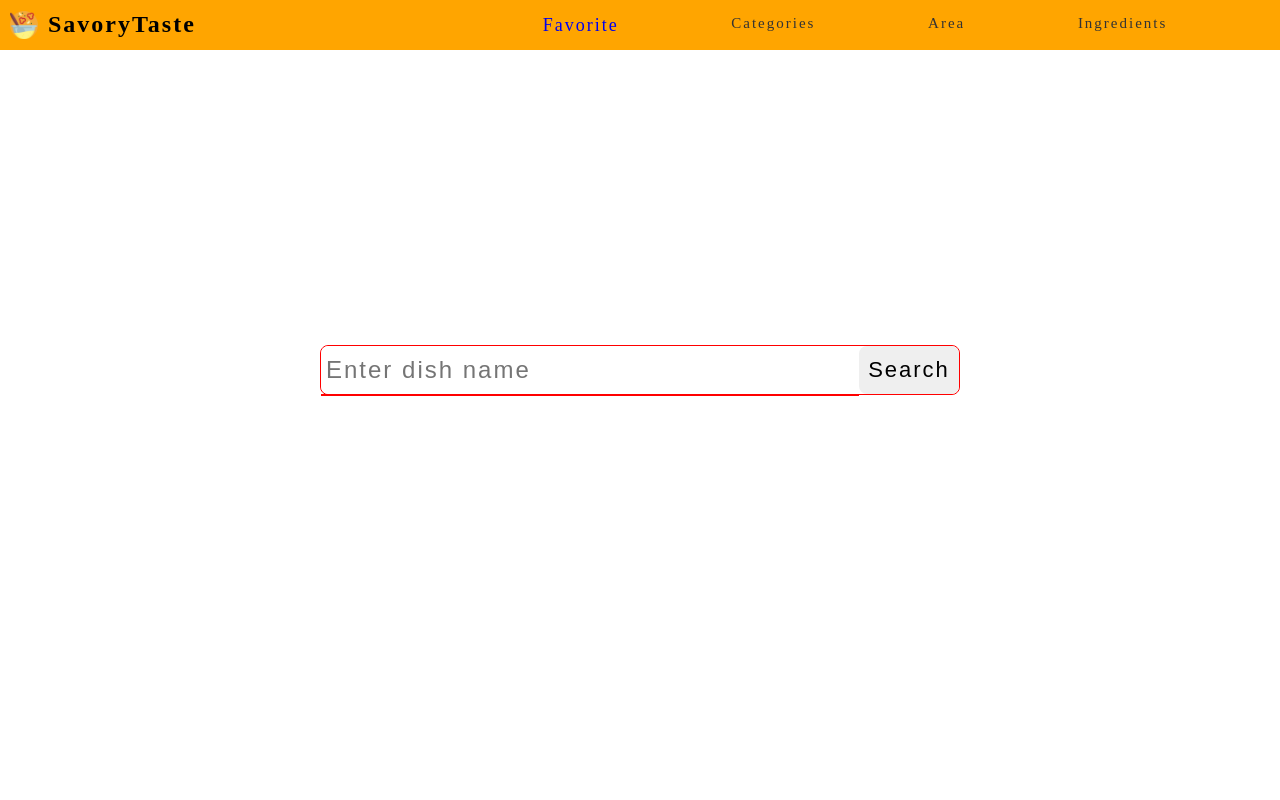
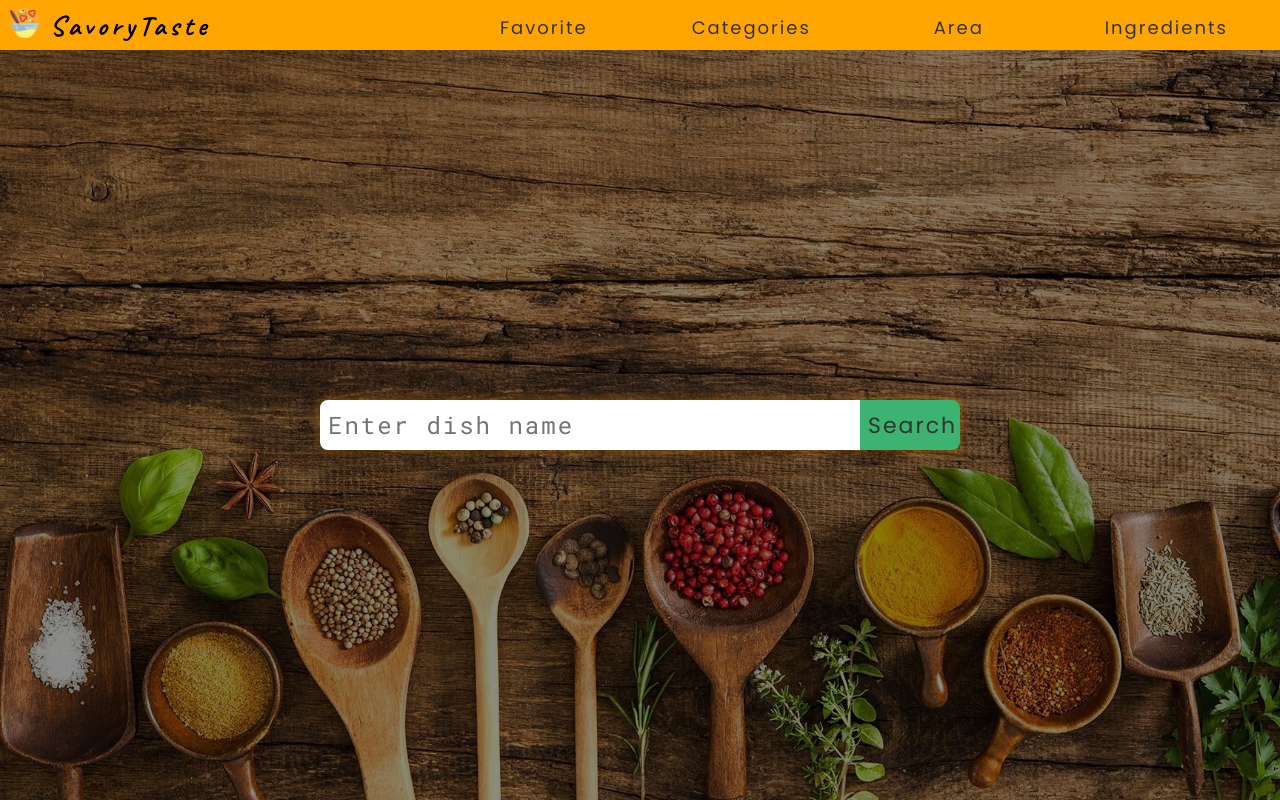
Before and after one commit to dharmendra2802/MealApp, a plain HTML site: page index.html in a window 1280 px wide. Drawn offline with Linux system fonts and the light colour scheme; a web font is replaced by a local one.

Commit message:
basic function/style done

```diff
--- a/css/section/header.css
+++ b/css/section/header.css
@@ -19,12 +19,14 @@
 }
 .navbar-logo img
 {
-    width: 28px;
-    height: 28px;
+    width: 30px;
+    height: 30px;
 }
 .navbar-logo h1{
-    letter-spacing: 2px;
+    letter-spacing: 4px;
     margin-left: 10px;
+    font-family: var(--logoFont);
+    font-size: 28px;
 }
 .navbar-menu
 {
@@ -35,13 +37,26 @@
     list-style: none;
     display: flex;
     justify-content: space-evenly;
-    gap: 10px;
 }
 .navbar-menu .navbar-menu-list .navbar-menu-list__item
 {
-    font-size: 15px;
+    padding: 0px 5px;
+    flex: 1;
+    height: 50px;
+    display: flex;
+    align-items: center;
+    justify-content: center;
+}
+
+.navbar-menu .navbar-menu-list .navbar-menu-list__item:hover
+{
+    background-color: #FFBE40;
+}
+a
+{
+    font-family: var(--headFont);
+    font-size: 16px;
     letter-spacing: 2px;
     cursor: pointer;
     color: var(--text);
-    font-size: 400;
 }
--- a/css/style.css
+++ b/css/style.css
@@ -1,3 +1,8 @@
+
+/* font */
+@import url('https://fonts.googleapis.com/css2?family=Caveat:wght@700&family=Poppins&family=Roboto+Mono&family=Ysabeau+Infant:ital@1&display=swap');
+
+/* sections */
 @import url('/css/section/header.css');
 @import url('/css/section/maincontent.css');
 @import url('/css/section/infoMeal.css');
@@ -18,8 +23,17 @@
     --accent: #3CB371;
     --text: #333;
     --action: #dc143c;
+    --logoFont : 'Caveat', cursive;
+    --headFont: 'Poppins', sans-serif;
+    --subheadFont : 'Roboto Mono', monospace;
+    --paraFont: 'Ysabeau Infant', sans-serif;
 }
 
+body
+{
+    width: 100vw;
+    height: calc(100vh - 50px);
+}
 
 /* styling main ppage */
 #main-page-cont
@@ -28,19 +42,38 @@
     justify-content: center;
     align-items: center;
     width: 100vw;
-    height: calc(80vh);
+    height: calc(100vh - 50px);
+    z-index: 1;
+    margin: 0px;
 }
+
+#main-page-cont::before {
+    content: "";
+    position: absolute;
+    top: 0;
+    left: 0;
+    width: 100vw;
+    height: calc(100vh);
+    background-image: url('../assets/background.jpg');
+    background-repeat: no-repeat;
+    background-size: cover;
+    filter: brightness(55%);
+    z-index: -1;
+  }
+
 
 #search-cont
 {
-    border: 1px solid red;
-    border-radius: 8px;
+    z-index: 2;
     width: 50%;
     height: 50px;
     position: relative;
     display: inherit;
+    border-radius: 8px;
+    box-shadow: 0 0 8px 4px rgba(204, 122, 0, 0.3); /* Subtle box shadow */
 }
 
+/* to hold input bar and suggestion box */
 #searhbar-cont
 {
     flex: 1;
@@ -51,39 +84,70 @@
 #searchbar
 {
     border: none;
+    border-radius: 8px 0px 0px 8px;
     font-size: 24px;
-    padding: 2px 5px;
+    padding: 5px 8px;
     letter-spacing: 2px;
     height: 100%;
     width: 100%;
     outline: none;
-    border-radius: 8px;
+    font-family: var(--subheadFont);
+    color: var(--text);
 }
 
 #searchbar-sugg-cont
 {
-    border: 1px solid red;
+    border: none;
+    margin-top: 5px;
     max-height: 200px;
-    overflow-y: auto;
+    overflow-y: auto ;
+    padding: 4px 10px 4px;
 }
+
+/* scrollbar */
+/* For WebKit based browsers (Chrome, Safari) */
+::-webkit-scrollbar {
+    width: 8px;
+}
+
+::-webkit-scrollbar-track {
+    background: transparent;
+}
+
+::-webkit-scrollbar-thumb {
+    background: rgba(255, 166, 0, 0.867);
+    border-radius: 20px
+}
+
+::-webkit-scrollbar-thumb:hover {
+    background: var(--primary-color);
+}
+
 
 .searchbar-sugg-item
 {
     margin-bottom: 2px;
     font-size: 16px;
+    font-family: var(--paraFont);
     letter-spacing: 2px;
-    padding: 2px 5px;
+    padding:  5px;
+    border-radius: 5px;
+
     background-color: aliceblue;
     display: flex;
     justify-content: space-between;
     align-items: center;
     cursor: pointer;
 }
+.searchbar-sugg-item:hover
+{
+    background-color: #FFBE40;
+}
+
 
 .liked-icon{
     width: 15px;
     height: 15px;
-    cursor: pointer;
 }
 
 
@@ -94,8 +158,11 @@
     height: 100%;
     font-size: 22px;
     letter-spacing: 2px;
-    padding: 5px;
+    padding: 5px 8px;
     cursor: pointer;
     border: none;
-    border-radius: 8px;
+    border-radius: 0px 8px 8px 0px;
+    font-family: var(--headFont);
+    background-color: var(--accent);
+    color: var(--text);
 }
--- a/index.html
+++ b/index.html
@@ -17,9 +17,9 @@
             <div class="navbar-menu">
                 <ul class="navbar-menu-list">
                     <li class="navbar-menu-list__item"><a href="/favorite.html">Favorite</a></li>
-                    <li class="navbar-menu-list__item">Categories</li>
-                    <li class="navbar-menu-list__item">Area</li>
-                    <li class="navbar-menu-list__item">Ingredients</li>
+                    <li class="navbar-menu-list__item"><a href="">Categories</a></li>
+                    <li class="navbar-menu-list__item"><a href="">Area</a></li>
+                    <li class="navbar-menu-list__item"><a href="">Ingredients</a></li>
                 </ul>
             </div>
         </nav>
--- a/js/script.js
+++ b/js/script.js
@@ -1,7 +1,10 @@
+// imports
+import { getFavorites } from '../js/favorite.js';
+
 // Working on the search bar
 
 const searchBar = document.getElementById('searchbar');
-const searchBtn = document.getElementById('searchbttn'); // Corrected variable name
+const searchBtn = document.getElementById('searchbttn');
 
 // to store fetched data
 
@@ -10,6 +13,7 @@ searchBtn.addEventListener('click', async function() {
 
     searchBar.value = ""; // Corrected variable name
 
+    // search on clicking button
     window.open(`meal.html?search=${encodeURIComponent(searchValue)}`, '_blank');
 
 
@@ -20,11 +24,9 @@ searchBar.addEventListener('input',async function()
 {
     let searchby = searchBar.value;
     let fetchedData;
-    console.log(searchby);
     if(searchby.length>0)
         {
             fetchedData = await getDataOfFname(searchby);
-            console.log(fetchedData);
             fillSuggestion(fetchedData.meals);
             searchDish();
         }
@@ -35,21 +37,26 @@ searchBar.addEventListener('input',async function()
 
 })
 
+
+
+// this function is used to add event over suggested dish block
 function searchDish()
 {
-    console.log("123");
     const dishes = document.querySelectorAll('.searchbar-sugg-item');
     dishes.forEach(d=>
     {
-        console.log("123");
         d.addEventListener('click',()=>{
             const name = d.firstChild.innerHTML;
-            console.log(name);
+            // on clicking it will open a seperate page of that dish
             window.open(`meal.html?search=${encodeURIComponent(name)}`, '_self');
         })
     })
 }
 
+
+
+
+// this is function to clear the suggestion container
 function clearSuggestion()
 {
     const parent = document.getElementById('searchbar-sugg-cont');
@@ -61,12 +68,19 @@ function clearSuggestion()
 
 }
 
-
+// function to show the dishes name as a suggestion while searching
 function fillSuggestion(data)
 {
+    // Suggesyion box container
     const parent = document.getElementById('searchbar-sugg-cont');
+
+    // to clear the dishes that were suggested earlier
     clearSuggestion();
 
+    // we need to loop only when there is some data
+    if(data)
+    {
+        // looping over list of dishes and showing them one by one
         data.forEach(data => {
 
             const son = document.createElement('div');
@@ -79,30 +93,39 @@ function fillSuggestion(data)
             const img = document.createElement('img');
             img.classList.add('liked-icon');
 
-        // liked feature TODO
+            // getting list of our favorite dishes
+            const favorite = getFavorites();
+            // if it is a favorite dish
+            if(favorite.includes(data.idMeal))
+              img.src = './assets/filled.png';
+            else
               img.src = './assets/heart.png';
 
+            // adding these div inside appropriate blocks
             son.appendChild(para);
             son.appendChild(img);
 
             parent.appendChild(son);
         });
     }
+}
 
 
-// fetching by dish letters
+// fetching by dishs for suggestions
 async function getDataOfFname(dish) {
 
     let URL;
+    // Since DishAPI work for single First Letter / Dish name Search
+    // so if we have a single char intially it will search for all dishes starting with that char
+    // if its more than single char then it will search it as a dish name
     if(dish.length<2)
-        URL = `https://www.themealdb.com/api/json/v1/1/search.php?f=${dish}`;
+        URL = `https://www.themealdb.com/api/json/v1/1/search.php?f=${dish}`; // for single letter search
     else
-        URL = `https://www.themealdb.com/api/json/v1/1/search.php?s=${dish}`;
+        URL = `https://www.themealdb.com/api/json/v1/1/search.php?s=${dish}`; // for name search
 
     return fetch(URL)
         .then(response => response.json())
         .then(data => {
-        console.log(data);
         return data;
     })
     .catch(error => {
```
Also changed, not shown: assets/background.jpg (added). Lines whose indentation alone changed are shown as unchanged.
